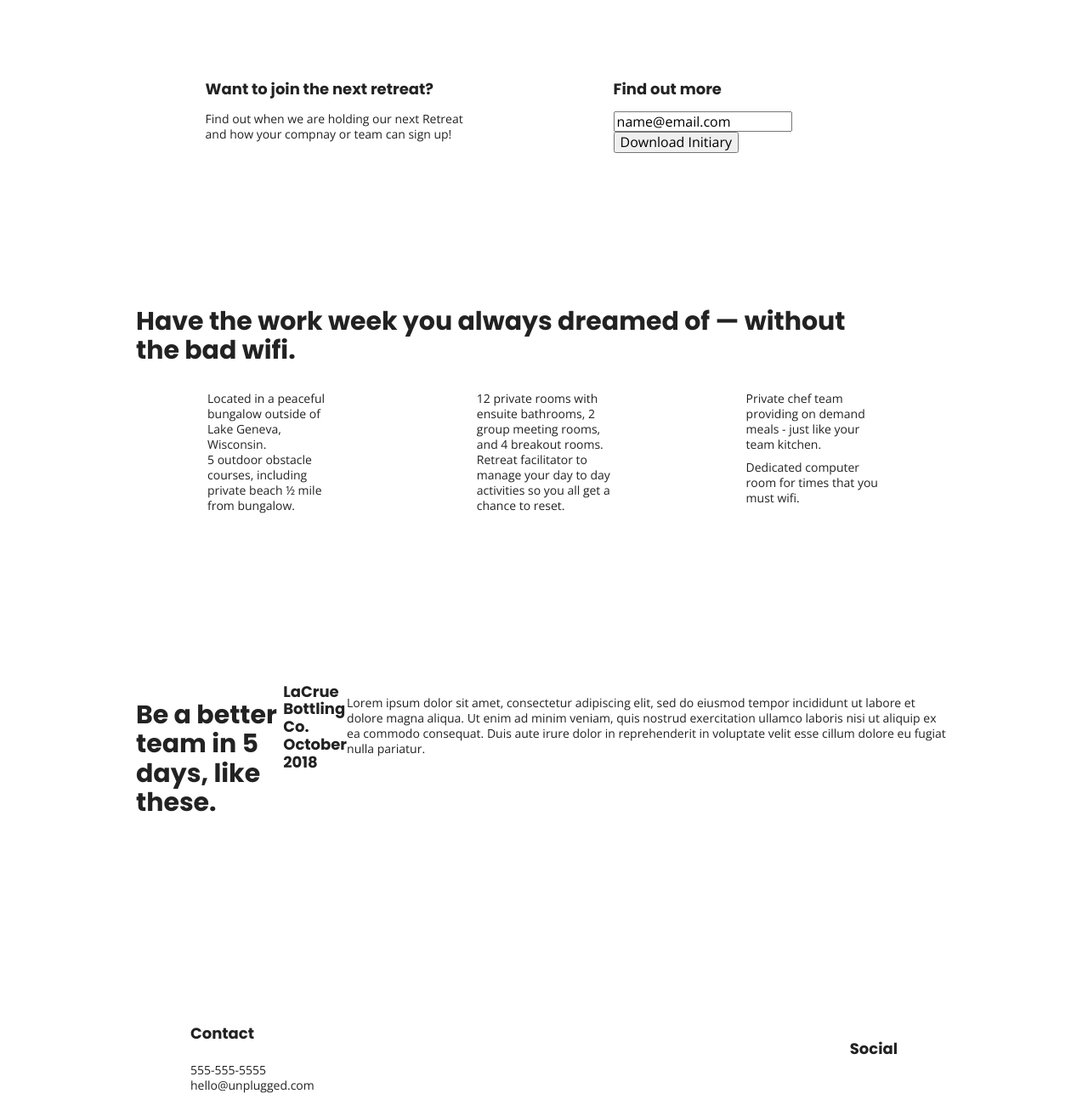
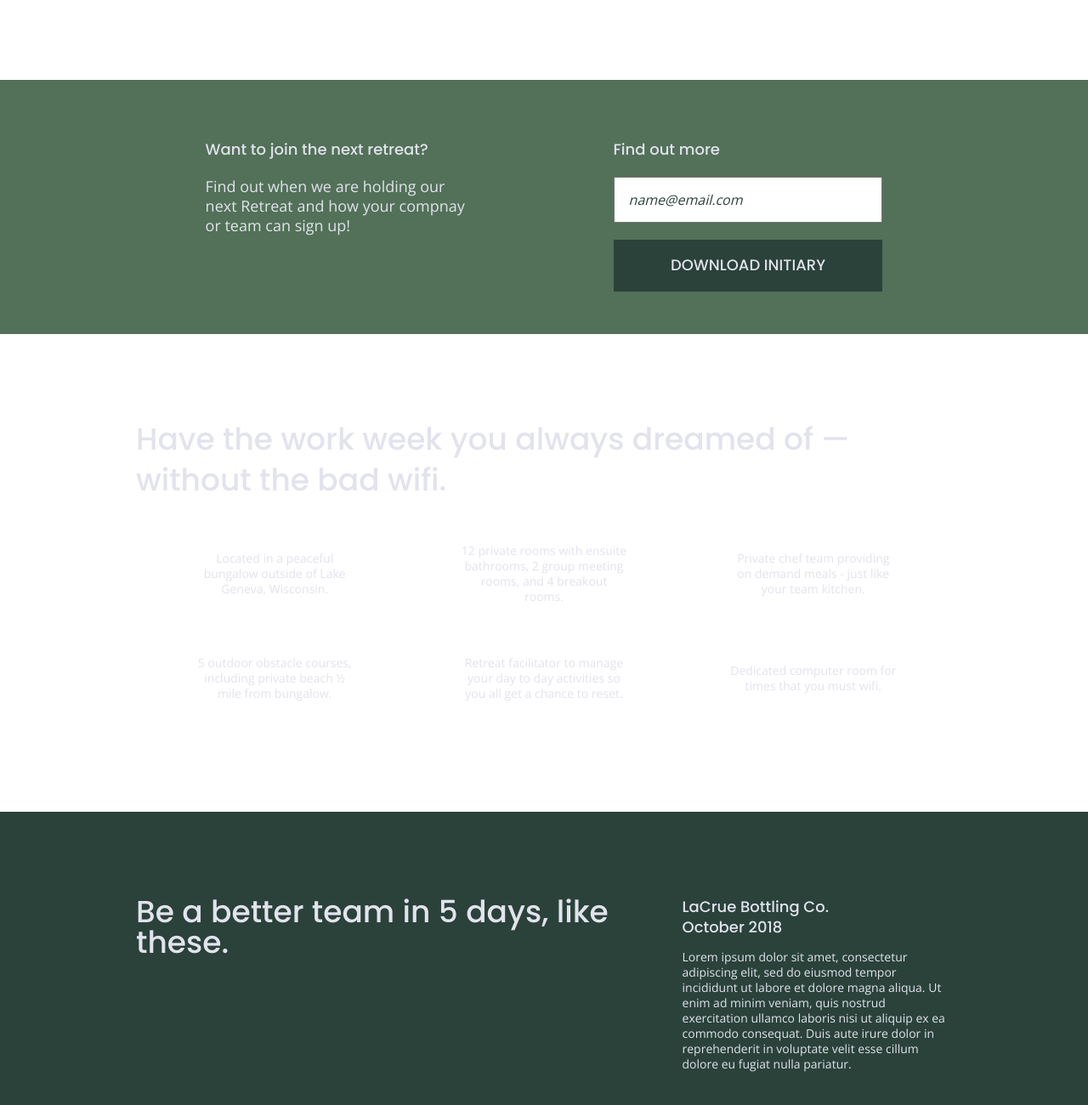
Before and after one commit to hazellee45/206-unplugged, a website built with Parcel: page index.html in a window 1280 px wide. Shown: the part 480-1780 px from the top of the page at 85% size. Built offline with nearby package versions, Linux system fonts and the light colour scheme.

Commit message:
Added more CSS styles and changed some HTML tags

```diff
--- a/css/main.css
+++ b/css/main.css
@@ -97,10 +97,10 @@ body{
   font-family: 'Open Sans', sans-serif;
   font-size: 1em;
   text-align: left;
+  color: #e2e3ed
 }
 
 ul, ol{
-  font-size: 1.125em;
   list-style-type: none;
 }
 
@@ -109,47 +109,36 @@ a {
   text-decoration: none;
 }
 
-h1{
+h2 {
   font-family: 'Poppins', sans-serif;
-  font-size: 2.25em;
-  text-align: left;
+  font-size: 1.875em;
+  font-weight: 500;
 }
 
-h2, h4{
+h3, h4{
   font-family: 'Poppins', sans-serif;
   font-size: 1.125em;
-  text-align: left;
-}
-
-h3 {
-  font-family: 'Poppins', sans-serif;
-  font-size: 1.875em;
-  text-align: left;
+  font-weight: 500;
+  margin: 20px 0;
 }
 
 p{
   font-size: 0.875em;
-  line-height: 1.285
-}
-
-img {
-
-}
-
-figure {
-
+  line-height: 1.285;
 }
 
 address{
   font-style:normal;
 }
 
-/*---------------------------------------------*/
-
 .content-wrapper {
      width: 90%;
      margin: 50px 0;
    }
+
+
+/*---------------------------------------------*/
+
 
 header,
 footer{
@@ -157,6 +146,7 @@ footer{
     justify-content: center;
     align-items: center;
     flex-flow: row wrap;
+    background-color: #202322;
 }
 
 header{
@@ -175,6 +165,7 @@ header-divider{
     width: 100%;
     height: 1px;
     margin: 10px 0 20px 0;
+    color: #3a3a3a;
 }
 
 header nav{
@@ -183,6 +174,9 @@ header nav{
     align-items: center;
     flex-flow: row wrap;
     width: 60%;
+    font-size: 1.125em;
+    font-weight: 700;
+    text-transform: uppercase;
 }
 
 header nav ul{
@@ -193,6 +187,7 @@ header nav ul{
 
 footer{
     flex-direction: column;
+    text-align: center;
 }
 
 footer .content-wrapper{
@@ -234,6 +229,13 @@ footer .copyright{
     flex-flow: row wrap;
 }
 
+.hero-area h1{
+    font-size: 2.25em;
+    font-family: 'Poppins', Helvetica, Arial, sans-serif;
+    font-weight: 500;
+    line-height: 1.2;
+}
+
 /* Aside */
 
 aside{
@@ -241,6 +243,11 @@ aside{
     justify-content: center;
     align-items: center;
     flex-flow: row wrap;
+    background-color: #527158;
+}
+
+aside .form {
+    margin-top: 30px;
 }
 
 /* Features */
@@ -257,10 +264,12 @@ aside{
 
 .features p{
     margin: 0;
+    text-align: center;
 }
 
 .features article{
     width: 63%;
+    margin: 30px 0;
 }
 
 .features .features-items{
@@ -276,10 +285,12 @@ aside{
     display: flex;
     justify-content: center;
     flex-flow: row wrap;
+    background-color: #2a423a;
 }
 
 .reviews h2{
     margin: 0 0 40px 0;
+    line-height: 1;
 }
 
 .reviews h3{
@@ -287,13 +298,36 @@ aside{
     margin: 20px 0;
 }
 
+input[type=text]{
+    box-sizing: border-box;
+    width: 100%;
+    color: #2a423a;
+    font-style: italic;
+    padding: 1em;
+}
+
+input[type=button] {
+width: 100%;
+    padding: 20px 0;
+    margin-top: 20px;
+    background-color: #2a423a;
+    font-family: 'Poppins', Helvetica, Arial, sans-serif;
+    font-weight: 500;
+    font-size: 1.125em;
+    color: #e2e3ed;
+    border: none;
+    text-align: center;
+    text-transform: uppercase;
+}
+
 /***** Mobile Styles - ABOUT Page *****/
 
-.misson{
+.mission{
     display: flex;
     justify-content: center;
     align-items: center;
     flex-flow: row wrap;
+    background-color: #527158;
 }
 
 .contact-section{
@@ -301,6 +335,7 @@ aside{
     justify-content: center;
     align-items: center;
     flex-flow: row wrap;
+    background-color: #2a423a;
 }
 
 .contact-content{
@@ -314,6 +349,7 @@ aside{
     justify-content: center;
     align-items: center;
     flex-flow: row wrap;
+    background-color: #527158;
 }
 
 .faq .content-wrapper{
@@ -326,10 +362,16 @@ aside{
 
 .faq h2{
     margin: 0 0 40px 0;
+    text-align: left;
+    line-height: 1;
 }
 
-.faq .content{
+.faq-content{
     margin: 0 0 50px 0;
+}
+
+.faq-content h4{
+    line-height: 1.333;
 }
 
 /* ==========================================================================
@@ -427,6 +469,16 @@ aside{
       margin: 100px 0;
   }
 
+  h2{
+      font-size: 2.25em;
+      line-height: 1.333;
+  }
+
+  h3{
+      font-size: 1.5em;
+      line-height: 1.25;
+  }
+
   /* Header */
 
   header{
@@ -439,6 +491,10 @@ aside{
       justify-content: space-between;
   }
 
+  header figure{
+      width: 30%;
+  }
+
   header nav {
       width: 20%;
   }
@@ -449,6 +505,11 @@ aside{
 
   .header-divider{
       display: none;
+  }
+
+  .hero-area h1{
+      font-size: 3em;
+      margin: 0;
   }
 
   /* Hero Area */
@@ -469,6 +530,10 @@ aside{
 
   /* Features */
 
+  .features h2{
+      margin-bottom: 20px;
+  }
+
   .features article{
       display: flex;
       justify-content: center;
@@ -478,7 +543,7 @@ aside{
   }
 
   .features .features-item-description {
-      width: 50%;
+      width: 62%;
   }
 
   /* Reviews */
@@ -488,8 +553,17 @@ aside{
       justify-content: space-between;
   }
 
+  .reviews h2{
+      width: 85%;
+  }
+
   .reviews article div {
       width: 49%;
+  }
+
+  .reviews h3{
+      width: 75%;
+      margin: 0;
   }
 
   /* Footer */
@@ -503,10 +577,20 @@ aside{
       display: flex;
       justify-content: space-between;
       align-items: center;
+      flex-direction: row;
   }
 
   footer .contact{
       margin-bottom: 0;
+  }
+
+  footer h4{
+      font-size: 1.5em;
+      margin-bottom: 40px;
+  }
+
+  footer p{
+      line-height: 1.285;
   }
 
   footer .copyright{
@@ -537,6 +621,10 @@ aside{
       align-items: flex-start;
   }
 
+  .contact-content h4{
+      font-size: 1.5em;
+  }
+
 /*===========FAQ page===============*/
 
   .faq .content-wrapper{
@@ -551,17 +639,36 @@ aside{
       width: 100%;
   }
 
+  .faq h4, .faq p{
+      font-size: 0.875em;
+      line-height: 1.125;
+  }
+
 }
 @media only screen and (min-width: 1200px) {
-  /* Desktop Styles anywhere */
+  /* Desktop Styles here */
 
   .content-wrapper{
       max-width: 960px;
   }
 
+  header{
+      padding: 15px 0;
+  }
+
+  h2{
+      font-size: 2.25em;
+  }
+
+  h3, h4{
+      font-size: 1.125em;
+      line-height: 1.333;
+  }
+
   /* Hero */
   .hero-area h1{
       width: 60%;
+      font-size: 3.75em;
   }
 
   /* Aside */
@@ -574,8 +681,12 @@ aside{
       width: 33%;
   }
 
+  .form-description p{
+      font-size: 1.125em;
+  }
+
   /* Features */
-  .features h3{
+  .features h2{
       width: 90%;
   }
 
@@ -584,19 +695,39 @@ aside{
   }
 
   /* Reviews */
+
+  .reviews h2{
+      padding-bottom: 50px;
+  }
+
   .reviews article div{
-      width: 33%;
+      width: 42%;
   }
+
+  footer h4{
+    font-size: 1.875em;
+  }
+
   /*===========About page===============*/
 
   .mission h2,
   .contact-section .content-wrapper h2{
       width: 95%;
+      font-size: 3em;
+  }
+
+  .contact-content h4{
+      font-size: 1.875em;
   }
 
   /*===========FAQ page===============*/
   .faq h2{
       width: 100%;
+  }
+
+  .faq h4, .faq p{
+      font-size: 1.125em;
+      line-height: 1;
   }
 }
 
--- a/index.html
+++ b/index.html
@@ -46,13 +46,13 @@
         <aside>
             <div class="content-wrapper">
                 <div class="form-description">
-                    <h2>Want to join the next retreat?</h2>
+                    <h3>Want to join the next retreat?</h3>
                     <p>Find out when we are holding our next Retreat
                     and how your compnay or team can sign up!
                     </p>
                 </div>
                 <div class="form">
-                    <h2>Find out more</h2>
+                    <h3>Find out more</h3>
                     <input type="text" name="name" value="name@email.com">
                     <input type="button" value="Download Initiary">
                 </div>
@@ -61,7 +61,7 @@
 
         <section class="features">
             <div class="content-wrapper">
-                <h3>Have the work week you always dreamed of — without the bad wifi.</h3>
+                <h2>Have the work week you always dreamed of — without the bad wifi.</h2>
                 <div class="features-items">
                     <article>
                         <p class="fontawesome-icon"></p>
@@ -100,11 +100,13 @@
         <section class="reviews">
             <div class="content-wrapper">
                 <article>
-                  <h3>Be a better team in 5 days, like these.</h3>
+                  <h2>Be a better team in 5 days, like these.</h2>
                   <img src="" alt="" />
-                  <h2>LaCrue Bottling Co.<br>October 2018</h2>
-                  <p>Lorem ipsum dolor sit amet, consectetur adipiscing elit, sed do eiusmod tempor incididunt ut labore et dolore magna aliqua. Ut enim ad minim veniam, quis nostrud exercitation ullamco laboris nisi ut aliquip ex ea commodo consequat. Duis aute irure dolor in reprehenderit in voluptate velit esse cillum dolore eu fugiat nulla pariatur.
-                  </p>
+                  <div>
+                      <h3>LaCrue Bottling Co.<br>October 2018</h3>
+                      <p>Lorem ipsum dolor sit amet, consectetur adipiscing elit, sed do eiusmod tempor incididunt ut labore et dolore magna aliqua. Ut enim ad minim veniam, quis nostrud exercitation ullamco laboris nisi ut aliquip ex ea commodo consequat. Duis aute irure dolor in reprehenderit in voluptate velit esse cillum dolore eu fugiat nulla pariatur.
+                      </p>
+                  </div>
                </article>
             </div>
         </section> <!-- review content-wrapper ends -->
```
Also changed, not shown: about/index.html (+4 -4 lines), faq/index.html (+8 -8 lines).
